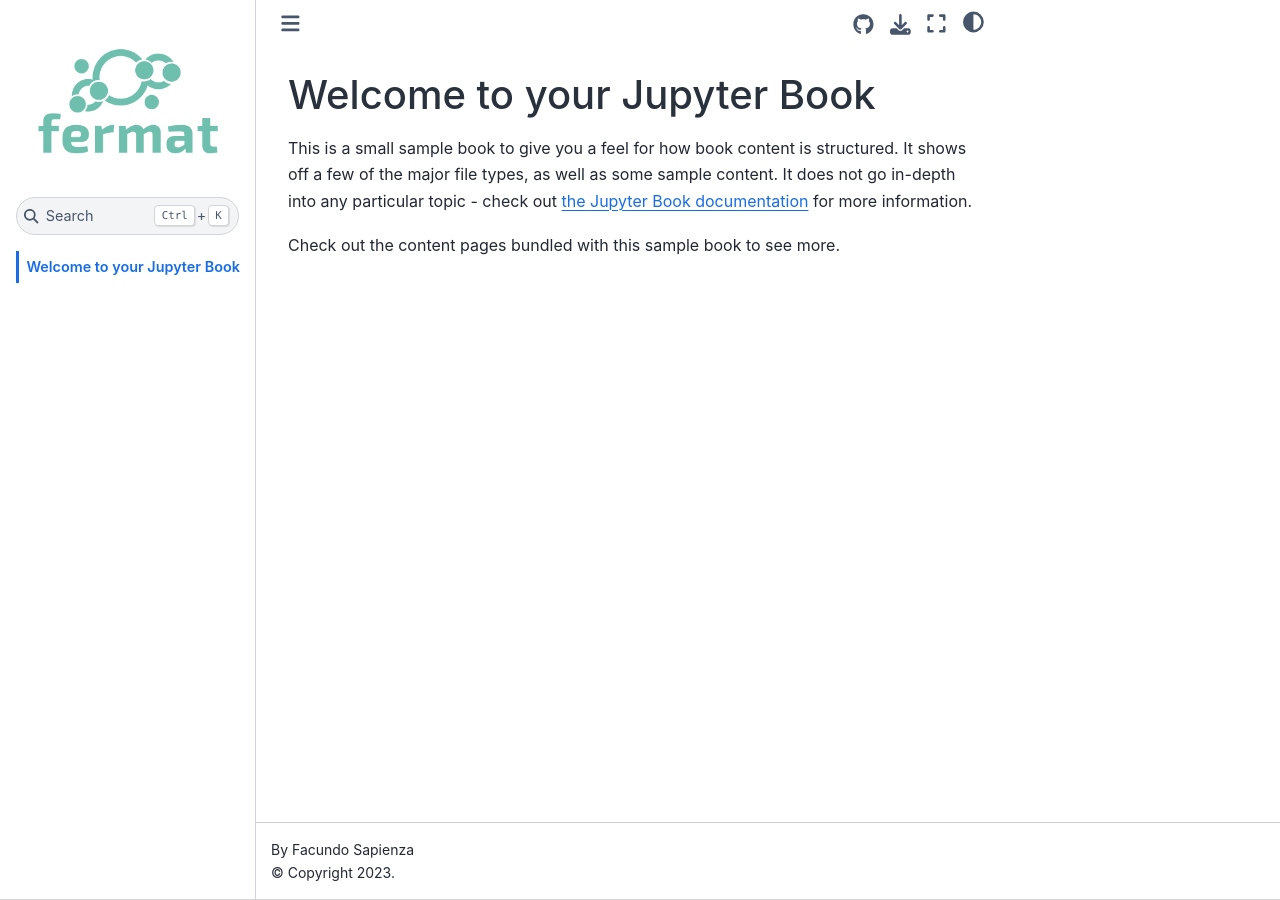
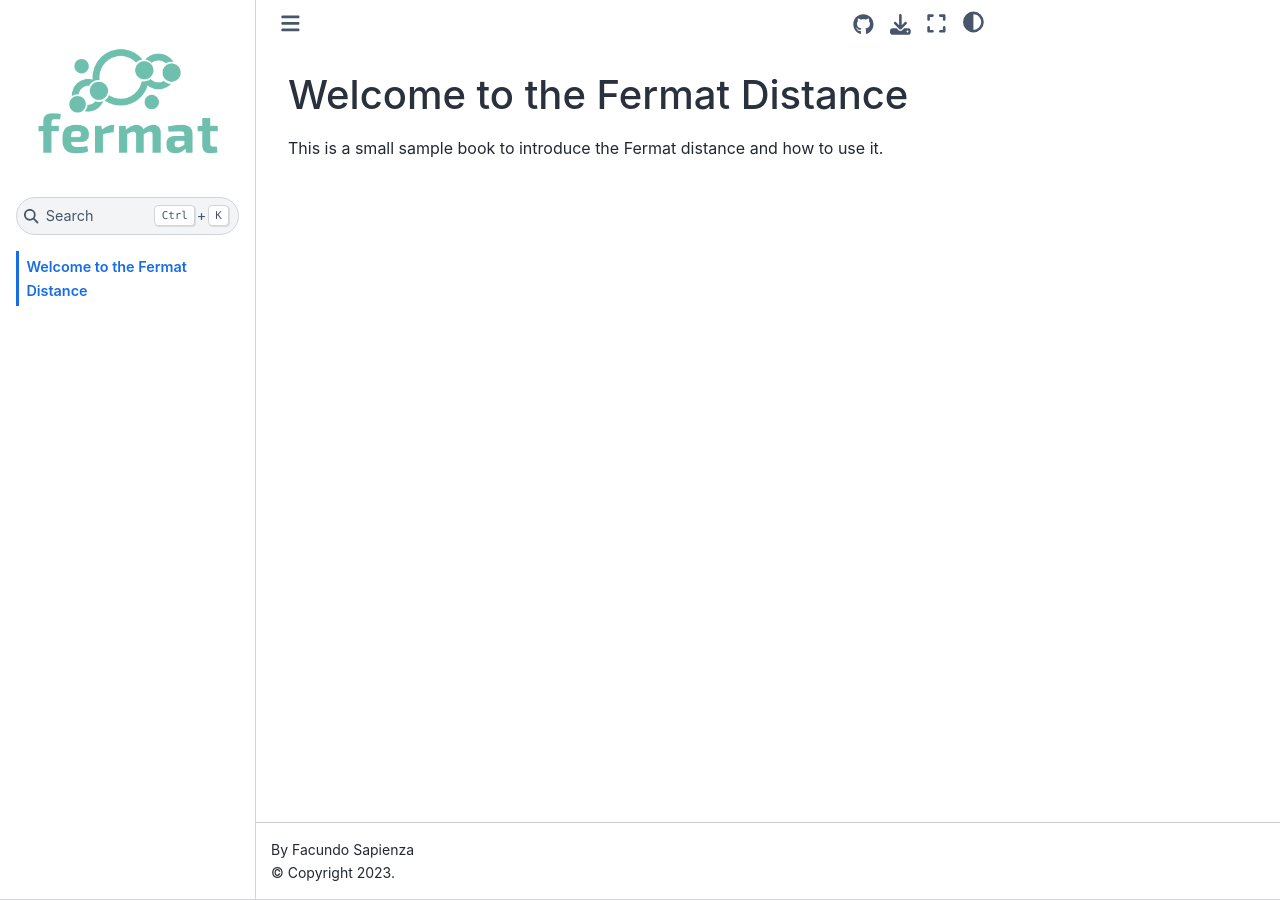
Before and after one commit to Fermat-distance/fermat-book, a Jupyter Book: the page built from intro.md, in a window 1280 px wide. Built offline with Jupyter Book 1.0.4 settings and Sphinx 7.4.7 and the Sphinx Book theme 1.1.4, drawn with Linux system fonts in a browser that asks for light colours; pages that are not in the unit, such as notebooks, are missing from menus.

Commit message:
basic intro

````diff
--- a/intro.md
+++ b/intro.md
@@ -1,11 +1,6 @@
-# Welcome to your Jupyter Book
+# Welcome to the Fermat Distance
 
-This is a small sample book to give you a feel for how book content is
-structured.
-It shows off a few of the major file types, as well as some sample content.
-It does not go in-depth into any particular topic - check out [the Jupyter Book documentation](https://jupyterbook.org) for more information.
-
-Check out the content pages bundled with this sample book to see more.
+This is a small sample book to introduce the Fermat distance and how to use it.
 
 ```{tableofcontents}
 ```
````
